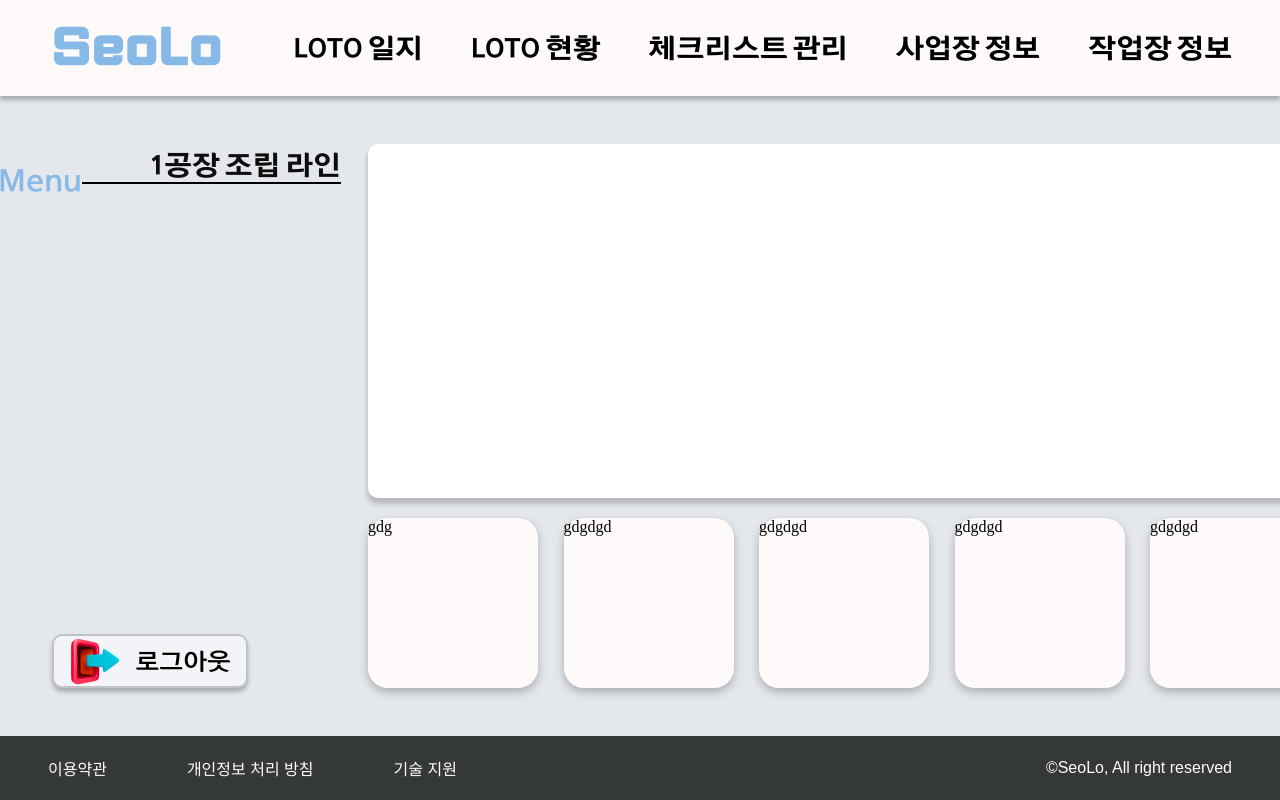
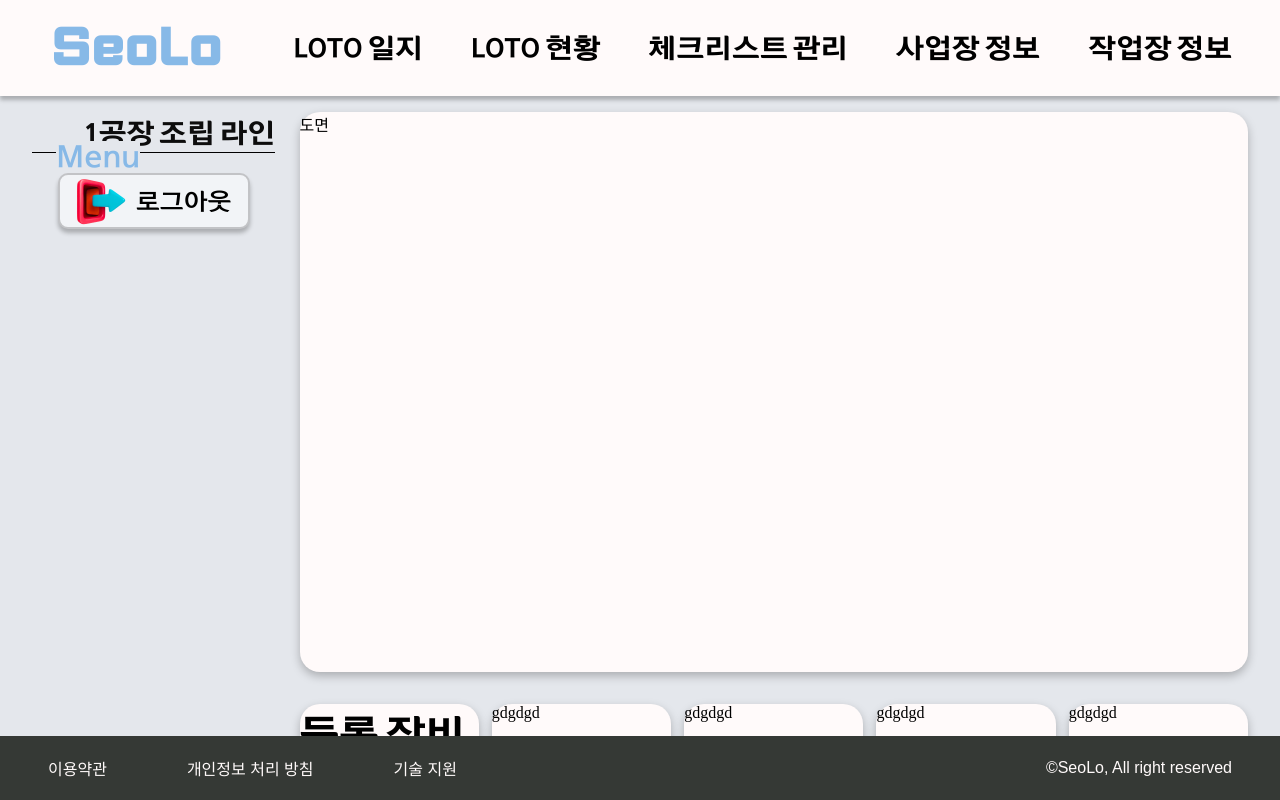
Before and after one commit to HyungChany/SeoLO, a React (Vite) app in the folder frontend/web/: page / in a window 1280 px wide. Built offline with nearby package versions, Linux system fonts and the light colour scheme.

Commit message:
[FE] feat: 메인화면 css 수정

```diff
--- a/frontend/web/src/components/card/Card.tsx
+++ b/frontend/web/src/components/card/Card.tsx
@@ -1,14 +1,18 @@
 import styled from 'styled-components';
 import * as Color from '@/config/color/Color.ts';
+import React from 'react';
+
 interface CardProps {
-  width: number;
-  height: number;
+  width: number | string;
+  height: number | string;
   children: React.ReactNode;
   onClick: () => void;
 }
 const CardContainer = styled.div<CardProps>`
-  width: ${(props) => props.width}px;
-  height: ${(props) => props.height}px;
+  width: ${(props) =>
+    typeof props.width === 'number' ? `${props.width}rem` : props.width};
+  height: ${(props) =>
+    typeof props.height === 'number' ? `${props.height}rem` : props.height};
   background-color: ${Color.SNOW};
   display: flex;
   border-radius: 1.25rem;
--- a/frontend/web/src/pages/MainPage.tsx
+++ b/frontend/web/src/pages/MainPage.tsx
@@ -3,31 +3,34 @@ import * as Typo from '@/components/typography/Typography.tsx';
 import styled from 'styled-components';
 import Card from '@/components/card/Card.tsx';
 import logoutIcon from '@/../assets/icons/Logout.png';
+import { Spacer } from '@/components/basic/Spacer.tsx';
 
 const Background = styled.div`
   box-sizing: border-box;
   min-width: 100%;
-  height: 100%;
+  min-height: 100%;
   display: flex;
   justify-content: center;
   align-items: center;
   background-color: ${Color.GRAY200};
 `;
-const Box = styled.div`
-  min-width: 85rem;
-  height: 34rem;
+const MainContainer = styled.div`
+  width: 95%;
+  height: 90%;
   display: flex;
   justify-content: space-between;
+  padding-top: 1rem;
+  padding-bottom: 1rem;
 `;
 
-const LeftBox = styled.div`
-  width: 28%;
+const LeftContainer = styled.div`
+  width: 20%;
   height: 100%;
   display: flex;
   flex-direction: column;
 `;
 
-const MainName = styled.div`
+const HeaderContainer = styled.div`
   position: relative;
   text-align: end;
 `;
@@ -40,13 +43,13 @@ const Line = styled.div`
   background-color: black;
 `;
 
-const MenuBox = styled.div`
+const BannerContainer = styled.div`
   position: relative;
   margin-top: -5%;
   margin-left: 10%;
 `;
 
-const Menu = styled.span`
+const Banner = styled.span`
   font-family: NYJGothicB;
   color: ${Color.BLUE100};
   font-size: 2rem;
@@ -58,7 +61,7 @@ const SideMenuBox = styled.div`
   flex-grow: 1;
 `;
 
-const LogoutBtn = styled.div`
+const LogoutBtn = styled.button`
   display: flex;
   width: 12rem;
   font-family: NYJGothicB;
@@ -69,7 +72,6 @@ const LogoutBtn = styled.div`
   border-radius: 0.625rem;
   border: 2px solid rgba(0, 0, 0, 0.2);
   box-shadow: 0px 4px 4px rgba(0, 0, 0, 0.25);
-  margin-top: auto;
   margin: 0 auto;
 `;
 
@@ -77,23 +79,16 @@ const LogoutIcon = styled.img`
   width: 50px;
 `;
 
-const RightBox = styled.div`
-  width: 70%;
+const RightContainer = styled.div`
+  width: 78%;
   height: 100%;
   display: flex;
   flex-direction: column;
   justify-content: space-between;
-  /* background-color: aqua; */
-`;
-const Blueprint = styled.div`
-  width: 100%;
-  height: 65%;
-  border-radius: 0.625rem;
-  box-shadow: 0px 5px 5px 1px rgba(0, 0, 0, 0.2);
-  background-color: #ffffff;
 `;
 const Cards = styled.div`
   width: 100%;
+  height: 20%;
   display: flex;
   justify-content: space-between;
   /* background-color: blueviolet; */
@@ -104,42 +99,49 @@ const MainPage = () => {
   return (
     <>
       <Background>
-        <Box>
-          <LeftBox>
-            <MainName>
+        <MainContainer>
+          <LeftContainer>
+            <HeaderContainer>
               <Typo.H3 color={Color.BLACK}>1공장 조립 라인</Typo.H3>
-            </MainName>
+            </HeaderContainer>
             <Line />
-            <MenuBox>
-              <Menu>Menu</Menu>
-            </MenuBox>
+            <BannerContainer>
+              <Banner>Menu</Banner>
+            </BannerContainer>
             <SideMenuBox></SideMenuBox>
-            <LogoutBtn>
+            <LogoutBtn onClick={() => console.log('클릭')}>
               <LogoutIcon src={logoutIcon} />
               로그아웃
             </LogoutBtn>
-          </LeftBox>
-          <RightBox>
-            <Blueprint></Blueprint>
+          </LeftContainer>
+          <RightContainer>
+            <Card
+              width={'100%'}
+              height={'70vh'}
+              onClick={() => console.log('클릭')}
+            >
+              도면
+            </Card>
+            <Spacer space={'2rem'} />
             <Cards>
-              <Card width={170} height={170} onClick={Handle}>
-                gdg
+              <Card width={'14vw'} height={'14vw'} onClick={Handle}>
+                <Typo.H1>등록 장비</Typo.H1>
               </Card>
-              <Card width={170} height={170} onClick={Handle}>
+              <Card width={'14vw'} height={'14vw'} onClick={Handle}>
                 gdgdgd
               </Card>
-              <Card width={170} height={170} onClick={Handle}>
+              <Card width={'14vw'} height={'14vw'} onClick={Handle}>
                 gdgdgd
               </Card>
-              <Card width={170} height={170} onClick={Handle}>
+              <Card width={'14vw'} height={'14vw'} onClick={Handle}>
                 gdgdgd
               </Card>
-              <Card width={170} height={170} onClick={Handle}>
+              <Card width={'14vw'} height={'14vw'} onClick={Handle}>
                 gdgdgd
               </Card>
             </Cards>
-          </RightBox>
-        </Box>
+          </RightContainer>
+        </MainContainer>
       </Background>
     </>
   );
```
